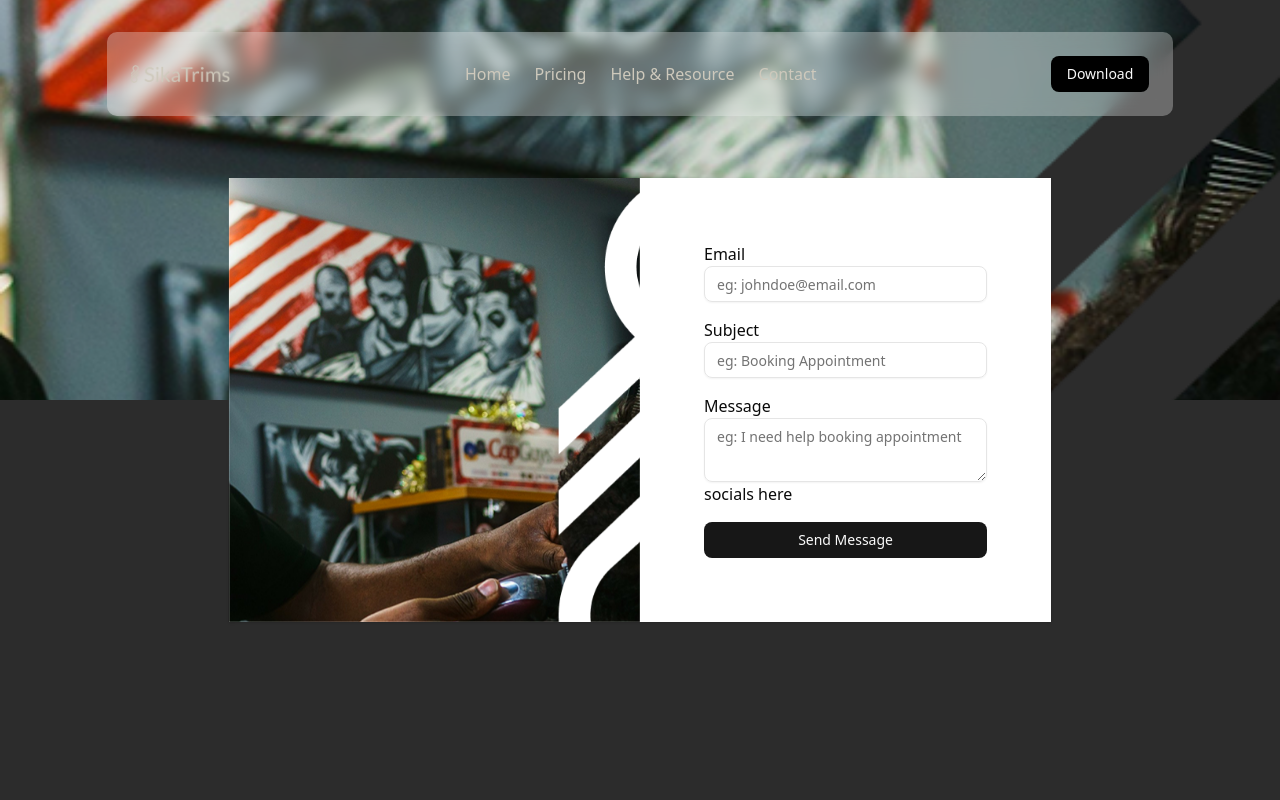
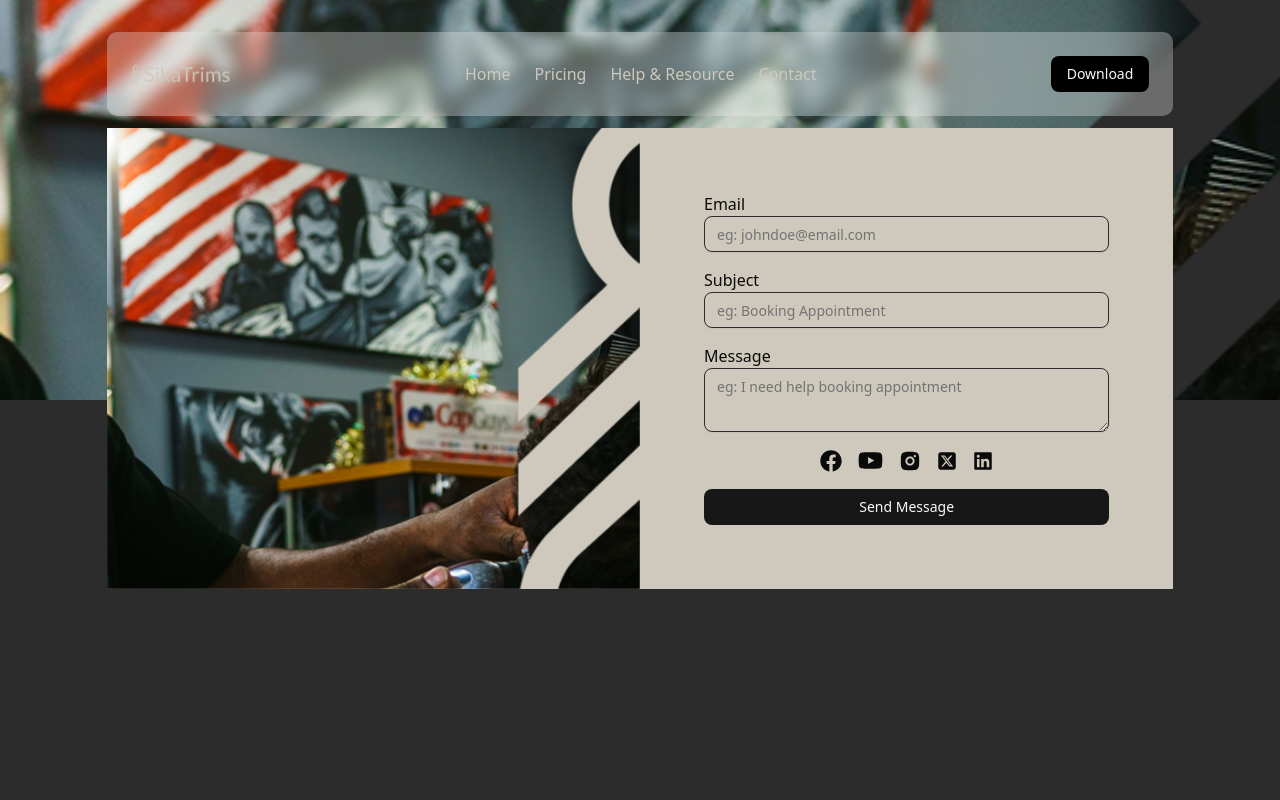
Before and after one commit to Ken12222/SikaTrims, a Next.js app: page /contact in a window 1280 px wide. Shown: the top 800 px of the page. Built offline with nearby package versions, Linux system fonts and the light colour scheme.

Commit message:
finishing of contact page

```diff
--- a/package.json
+++ b/package.json
@@ -1,5 +1,5 @@
 {
-  "name": "sikatrims",
+  "name": "sikatrim",
   "version": "0.1.0",
   "private": true,
   "scripts": {
@@ -19,6 +19,7 @@
     "next": "15.5.4",
     "react": "19.1.0",
     "react-dom": "19.1.0",
+    "react-icons": "^5.5.0",
     "tailwind-merge": "^3.3.1"
   },
   "devDependencies": {
--- a/src/app/contact/page.jsx
+++ b/src/app/contact/page.jsx
@@ -6,30 +6,25 @@ import { Textarea } from "@/components/ui/textarea";
 import { Label } from "@radix-ui/react-label";
 import Image from "next/image";
 import contact from "../../../public/Vector.png";
+import Link from "next/link";
+import { FaFacebook } from "react-icons/fa";
+import { FaYoutube } from "react-icons/fa";
+import { RiInstagramFill } from "react-icons/ri";
+import { FaSquareXTwitter } from "react-icons/fa6";
+import { FaLinkedin } from "react-icons/fa";
 
 export default function ContactUs() {
   return (
-    <section className="w-full h-screen flex justify-center items-center">
-      <div className="absolute inset-0 -z-100 h-1/2 ">
-        <Image
-          src={contact}
-          alt="contact_us_image"
-          fill
-          priority
-          className="object-cover"
-        />
+    <section className="w-full h-screen py-32 justify-center items-center">
+      <div className="absolute inset-0 -z-10 h-1/2">
+        <Image src={contact} fill priority className="object-cover" />
       </div>
-      <div className="grid grid-cols md:grid-cols-2 bg-white shadow">
+      <div className=" grid md:grid-cols-2 h-fit bg-[#CEC9BC]">
         <div className="relative inset-0">
-          <Image
-            src={contact}
-            alt="contact_us_image"
-            fill
-            priority
-            className="object-cover"
-          />
+          <Image src={contact} fill priority className="object-cover" />
         </div>
-        <form className="p-4 md:p-16 ">
+        <div>
+          <form className="p-4 md:p-16 [&_Input]:border-[#2C2C2C] [&_Textarea]:border-[#2C2C2C]">
             <div>
               <Label htmlFor="email">Email</Label>
               <Input
@@ -46,16 +41,35 @@ export default function ContactUs() {
                 placeholder="eg: Booking Appointment"
               />
             </div>
-          <div>
+            <div clas>
               <Label htmlFor="message">Message</Label>
               <Textarea
                 name="message"
                 placeholder="eg: I need help booking appointment"
               />
             </div>
-          <div>socials here</div>
-          <Button className={"mt-4 w-full hover:gray-800"}>Send Message</Button>
+            <div className="flex justify-center items-center mt-4 gap-4">
+              <Link href={"/"}>
+                <FaFacebook size={22} />
+              </Link>
+              <Link href={"/"}>
+                <FaYoutube size={25} />
+              </Link>
+              <Link href={"/"}>
+                <RiInstagramFill size={22} />
+              </Link>
+              <Link href={"/"}>
+                <FaSquareXTwitter size={20} />
+              </Link>
+              <Link href={"/"}>
+                <FaLinkedin size={20} />
+              </Link>
+            </div>
+            <Button className={"mt-4 w-full hover:gray-800"}>
+              Send Message
+            </Button>
           </form>
+        </div>
       </div>
     </section>
   );
--- a/src/components/Navbar.jsx
+++ b/src/components/Navbar.jsx
@@ -45,7 +45,7 @@ export default function Navbar() {
     <header className="fixed inset-x-0">
       <div className="hidden w-5/6 mx-auto mt-8  md:flex justify-between items-center backdrop-blur-sm bg-white/30  rounded-lg p-6">
         <Link href={"/"}>
-          <Image alt="sikatrims_logo" src={logo} width={100} height={100} />
+          <Image alt="sikatrim_logo" src={logo} width={100} height={100} />
         </Link>
 
         <nav className="">
@@ -71,7 +71,7 @@ export default function Navbar() {
       <div>
         <div className="md:hidden w-full mx-auto flex justify-between items-center backdrop-blur-sm bg-white/30 p-6">
           <Link href={"/"}>
-            <Image alt="sikatrims_logo" src={logo} width={100} height={100} />
+            <Image alt="Sikatrim_logo" src={logo} width={100} height={100} />
           </Link>
           <svg
             xmlns="http://www.w3.org/2000/svg"
--- a/src/components/home/FromSikaTrims.jsx
+++ b/src/components/home/FromSikaTrims.jsx
@@ -4,11 +4,11 @@ import image from "../../../public/Vector.png";
 import Image from "next/image";
 import { Button } from "../ui/button";
 
-export default function FromSikaTrims() {
+export default function FromSikatrim() {
   return (
     <section className="w-full mx-auto *:text-center [&>p]:text-[#CEC9BC] my-16">
-      <p className="text-2xl">Get The Most Out of SikaTrims</p>
-      <p>Get The Most Out of SikaTrims</p>
+      <p className="text-2xl">Get The Most Out of Sikatrim</p>
+      <p>Get The Most Out of Sikatrim</p>
 
       <Tabs defaultValue="client">
         <TabsList
--- a/src/components/home/waitlist.jsx
+++ b/src/components/home/waitlist.jsx
@@ -6,7 +6,7 @@ import { Input } from "../ui/input";
 export default function WaitList() {
   return (
     <section className="md:w-4/6 mx-auto my-16 *:text-center *:text-[#CEC9BC]">
-      <p className="text-4xl">Early Access to SikaTrims Awaits</p>
+      <p className="text-4xl">Early Access to Sikatrim Awaits</p>
       <p className="text-base mb-4">
         Designed for barbers and shop owners who want to stay digital, stay
         booked, and stay ahead.
```
Also changed, not shown: 1 other file (tests, documents, lock files or other folders). Lines whose indentation alone changed are shown as unchanged.
